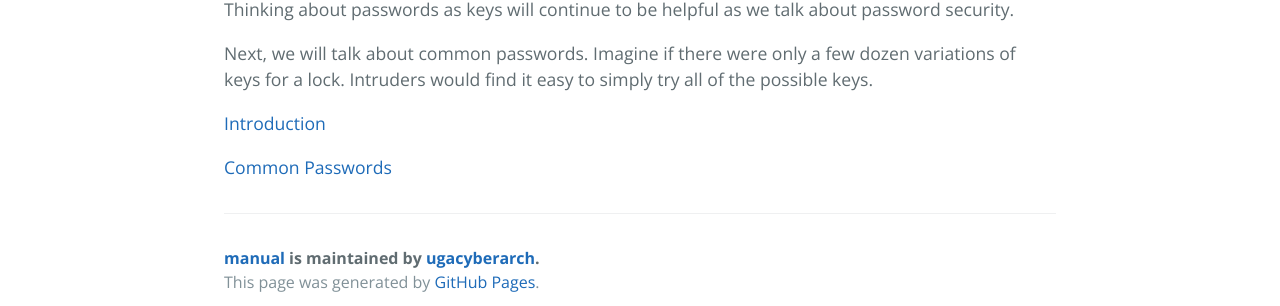
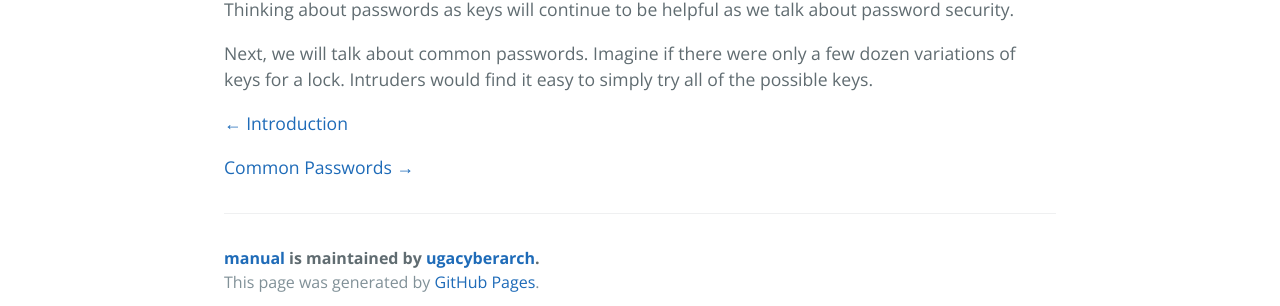
Before and after one commit to ugacyberarch/manual, a Jekyll site: the page built from how_passwords_work.md, in a window 1280 px wide. Shown: the part 1180-1486 px from the top of the page. Built offline with Jekyll 4.4.1, drawn with Linux system fonts in a browser that asks for light colours; part of the change alters nothing that is shown.

```diff
--- a/how_passwords_work.md
+++ b/how_passwords_work.md
@@ -30,6 +30,6 @@ Thinking about passwords as keys will continue to be helpful as we talk about pa
 
 Next, we will talk about common passwords. Imagine if there were only a few dozen variations of keys for a lock. Intruders would find it easy to simply try all of the possible keys.
 
-[Introduction](./ "Introduction ")
+[← Introduction](./password_introduction.html "Introduction ")
 
-[Common Passwords](./ "Common Passwords")
+[Common Passwords →](./common_passwords.html "Common Passwords")
```
